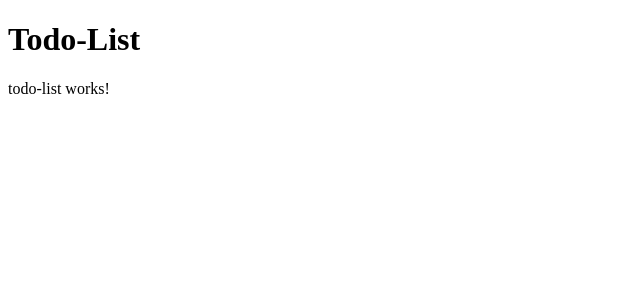
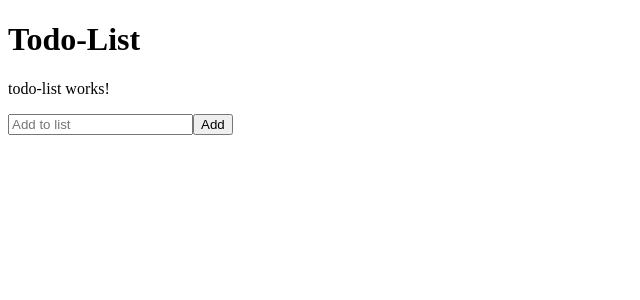
Before and after one commit to Ntshangase/todo-app, an Angular app: page / in a window 1280 px wide. Shown: the top 300 px of the page, without its empty margins (0-640 px from the left). Built offline with nearby package versions, Linux system fonts and the light colour scheme.

Commit message:
feat: Add to listt function

```diff
--- a/src/app/app.module.ts
+++ b/src/app/app.module.ts
@@ -1,4 +1,5 @@
 import { NgModule } from '@angular/core';
+import { FormsModule } from '@angular/forms';
 import { BrowserModule } from '@angular/platform-browser';
 
 import { AppRoutingModule } from './app-routing.module';
@@ -12,7 +13,8 @@ import { TodoListComponent } from './todo-list/todo-list.component';
   ],
   imports: [
     BrowserModule,
-    AppRoutingModule
+    AppRoutingModule,
+    FormsModule
   ],
   providers: [],
   bootstrap: [AppComponent]
--- a/src/app/todo-list/todo-list.component.html
+++ b/src/app/todo-list/todo-list.component.html
@@ -1 +1,6 @@
 <p>todo-list works!</p>
+
+<form (ngSubmit)="addTodo()">
+    <input type="text" [(ngModel)]="newTodo" placeholder="Add to list" name="newTodo">
+    <button type="submit">Add</button>
+</form>
--- a/src/app/todo-list/todo-list.component.ts
+++ b/src/app/todo-list/todo-list.component.ts
@@ -6,5 +6,11 @@ import { Component } from '@angular/core';
   styleUrls: ['./todo-list.component.css']
 })
 export class TodoListComponent {
+  newTodo: string = '';
+  todos: string[] = [];
 
+  addTodo() {
+    this.todos.push(this.newTodo);
+    this.newTodo = '';
+  }
 }
```
